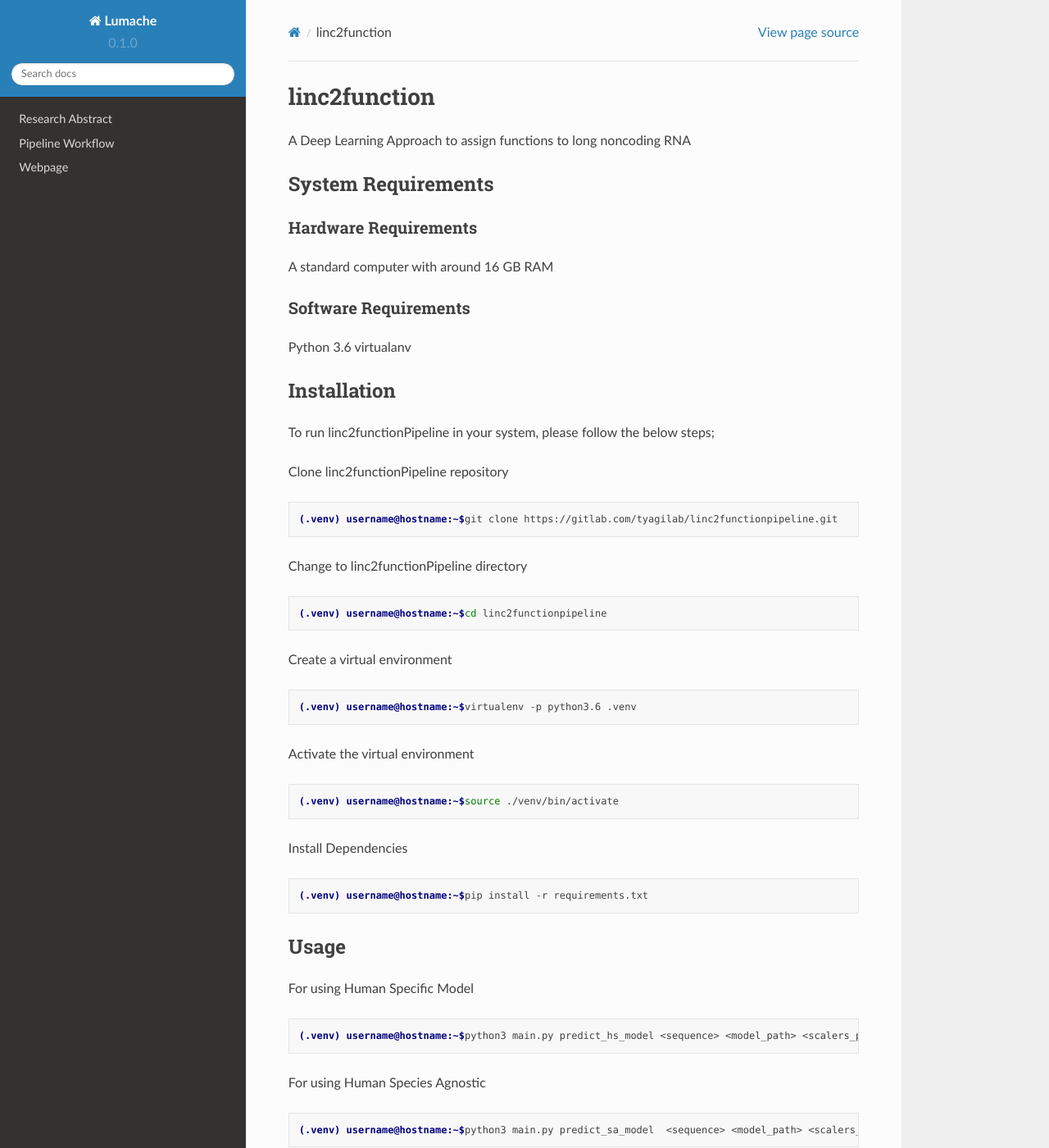
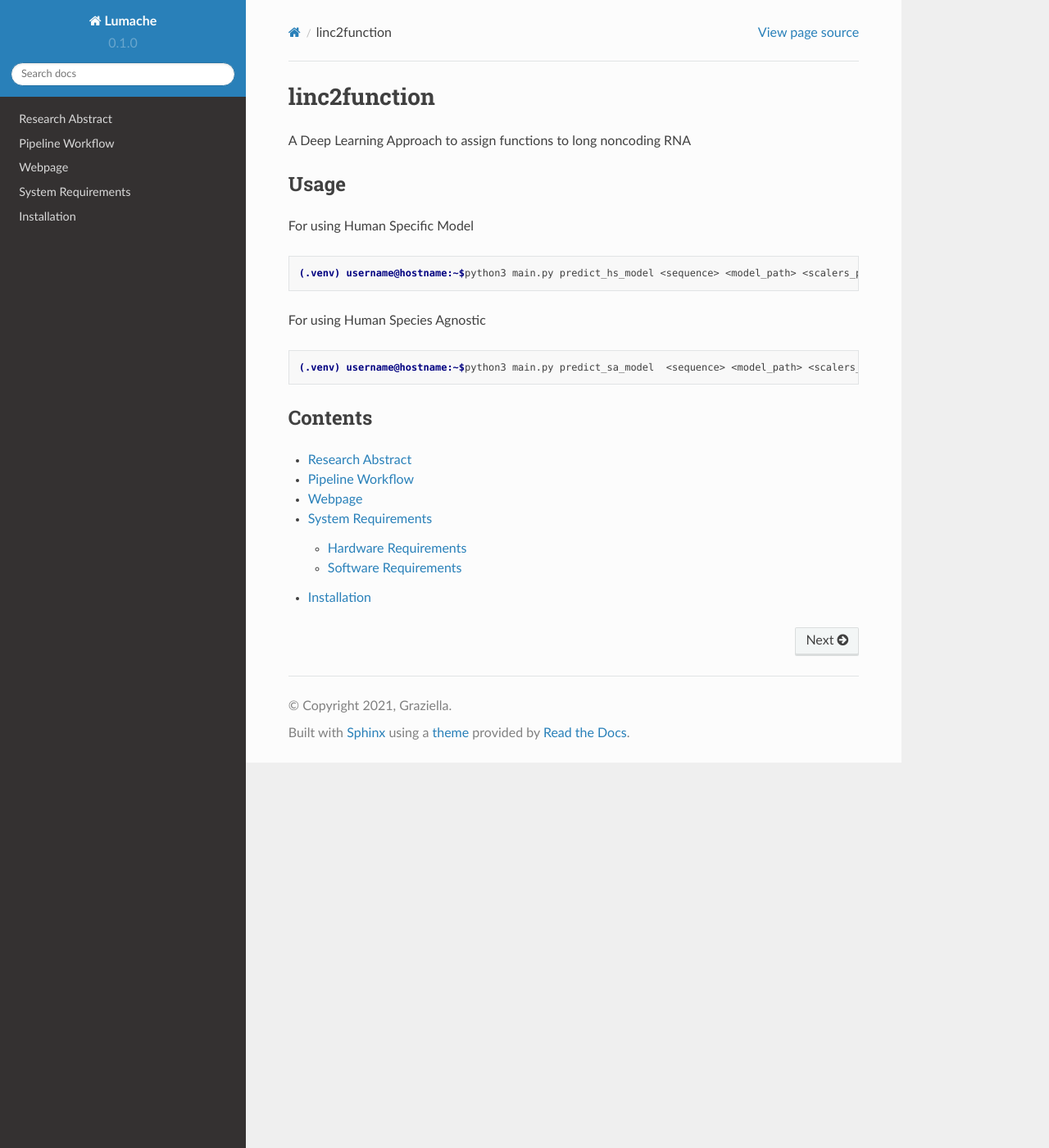
Before and after one commit to ryashpal/linc2function-tutorial, a Sphinx documentation site: the page built from docs/source/index.rst, in a window 1280 px wide and 1400 px high. Shown: the whole window at 82% size. Built offline with Sphinx 7.4.7 and the Read the Docs theme 2.0.0, drawn with Linux system fonts in a browser that asks for light colours.

Commit message:
Update index.rst

```diff
--- a/docs/source/index.rst
+++ b/docs/source/index.rst
@@ -2,55 +2,6 @@
 =============
 
 A Deep Learning Approach to assign functions to long noncoding RNA
-
-
-System Requirements
--------------------
-
-Hardware Requirements
-~~~~~~~~~~~~~~~~~~~~~
-
-A standard computer with around 16 GB RAM
-
-Software Requirements
-~~~~~~~~~~~~~~~~~~~~~
-
-Python 3.6 virtualanv
-
-Installation
-------------
-
-To run linc2functionPipeline in your system, please follow the below steps;
-
-Clone linc2functionPipeline repository
-
-.. code-block:: console
-
-    (.venv) username@hostname:~$git clone https://gitlab.com/tyagilab/linc2functionpipeline.git
-
-Change to linc2functionPipeline directory
-
-.. code-block:: console
-
-    (.venv) username@hostname:~$cd linc2functionpipeline
-
-Create a virtual environment
-
-.. code-block:: console
-
-    (.venv) username@hostname:~$virtualenv -p python3.6 .venv
-
-Activate the virtual environment
-
-.. code-block:: console
-
-    (.venv) username@hostname:~$source ./venv/bin/activate
-
-Install Dependencies
-
-.. code-block:: console
-
-    (.venv) username@hostname:~$pip install -r requirements.txt
 
 
 
```
Also changed, not shown: other parts of docs/source/index.rst (+1 -0 lines).
